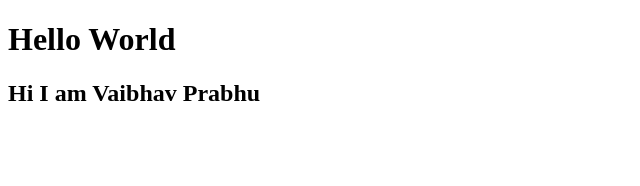
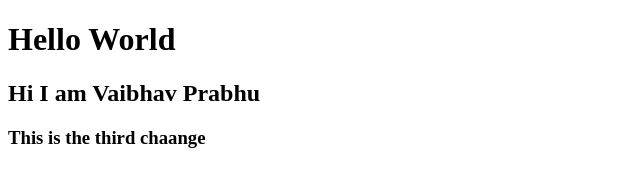
Before and after one commit to vaibhav-prabhu/Project, a plain HTML site: page index.html in a window 1280 px wide. Shown: the whole page, without its empty margins (0-640 px from the left). Drawn offline with Linux system fonts and the light colour scheme.

```diff
--- a/index.html
+++ b/index.html
@@ -9,5 +9,6 @@
 <body>
     <h1>Hello World</h1>
     <h2>Hi I am Vaibhav Prabhu</h2>
+    <h3>This is the third chaange</h3>
 </body>
 </html>
```
Also changed, not shown: dir3/file3.txt (added).
